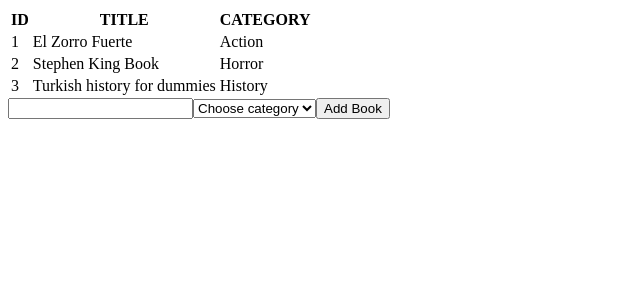
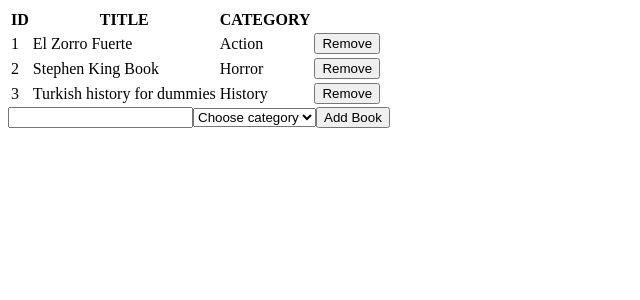
Before and after one commit to htuerker/react-bookstore, a React (Create React App) app: page / in a window 1280 px wide. Shown: the top 300 px of the page, without its empty margins (0-640 px from the left). Built offline with nearby package versions, Linux system fonts and the light colour scheme.

Commit message:
Add remove handler to Book component, refactor

```diff
--- a/package.json
+++ b/package.json
@@ -3,6 +3,7 @@
   "version": "0.1.0",
   "private": true,
   "dependencies": {
+    "prop-types": "^15.7.2",
     "react": "^16.8.6",
     "react-dom": "^16.8.6",
     "react-redux": "^7.1.0",
--- a/src/actions/index.js
+++ b/src/actions/index.js
@@ -1,13 +1,2 @@
-export const addBook = book => {
-  return {
-    type: 'ADD_BOOK',
-    book
-  }
-}
-
-export const removeBook = id => {
-  return {
-    type: 'REMOVE_BOOK',
-    id
-  }
-}
+export const addBook = book => ({ type: 'ADD_BOOK', book });
+export const removeBook = id => ({ type: 'REMOVE_BOOK', id });
--- a/src/components/Book.js
+++ b/src/components/Book.js
@@ -1,13 +1,20 @@
 import React from 'react';
+import PropTypes from 'prop-types';
 
-const Book = ({id, title, category}) => {
-  return (
-    <tr>
-      <td>{id}</td>
-      <td>{title}</td>
-      <td>{category}</td>
-    </tr>
-  )
-}
+const Book = ({ id, title, category, removeBook }) => (
+  <tr>
+    <td>{id}</td>
+    <td>{title}</td>
+    <td>{category}</td>
+    <td><button onClick={() => removeBook(id)}>Remove</button></td>
+  </tr>
+);
+
+Book.propTypes = {
+  id: PropTypes.number.isRequired,
+  title: PropTypes.bool.isRequired,
+  category: PropTypes.string.isRequired,
+  removeBook: PropTypes.func.isRequired,
+};
 
 export default Book;
--- a/src/containers/App.js
+++ b/src/containers/App.js
@@ -2,13 +2,11 @@ import React from 'react';
 import BookList from './BookList';
 import BookForm from './BookForm';
 
-const App = () => {
-  return (
-    <div>
-      <BookList />
-      <BookForm />
-    </div>
-  )
-}
+const App = () => (
+  <div>
+    <BookList />
+    <BookForm />
+  </div>
+);
 
 export default App;
--- a/src/containers/BookList.js
+++ b/src/containers/BookList.js
@@ -1,9 +1,9 @@
 import React from 'react';
 import { connect } from 'react-redux';
 import Book from '../components/Book';
+import { removeBook } from '../actions';
 
-const BookList = ({ books }) => {
-  return (
+const BookList = ({ books, removeBook }) => (
   <table>
     <thead>
       <tr>
@@ -13,16 +13,28 @@ const BookList = ({ books }) => {
       </tr>
     </thead>
     <tbody>
-        { books.map((book) =>
-          <Book key={book.id} id={book.id} title={book.title} category={book.category} />
-        )}
+      {books.map((book) => (
+        <Book
+          key={book.id}
+          id={book.id}
+          title={book.title}
+          category={book.category}
+          removeBook={removeBook}
+        />
+      ))}
     </tbody>
   </table>
-  )
-}
+);
 
 const mapStateToProps = (state) => {
-  return { books: state.books }
-}
+  return { books: state.books };
+};
 
-export default connect(mapStateToProps)(BookList);
+const mapDispatchToProps = (dispatch) => {
+  return { removeBook: id => dispatch(removeBook(id)) };
+};
+
+export default connect(
+  mapStateToProps,
+  mapDispatchToProps,
+)(BookList);
--- a/src/index.js
+++ b/src/index.js
@@ -1,10 +1,10 @@
 import React from 'react';
 import ReactDOM from 'react-dom';
-import * as serviceWorker from './serviceWorker';
-import App from './containers/App';
 import { createStore } from 'redux';
 import { Provider } from 'react-redux';
-import reducer from './reducers'
+import App from './containers/App';
+import reducer from './reducers';
+import * as serviceWorker from './serviceWorker';
 
 const store = createStore(
   reducer,
--- a/src/reducers/book.js
+++ b/src/reducers/book.js
@@ -13,7 +13,7 @@ const books = [
     id: 3,
     title: 'Turkish history for dummies',
     category: 'History',
-  }
+  },
 ];
 
 let id = 4;
@@ -25,7 +25,7 @@ export default (state = books, action) => {
       book.id = id++;
       return [...state, book];
     case 'REMOVE_BOOK':
-      return state.filter((book) => book.id !== action.id);
+      return state.filter(book => book.id !== action.id);
     default:
       return state;
   }
```
Also changed, not shown: .eslintrc.js. Lines whose indentation alone changed are shown as unchanged.
